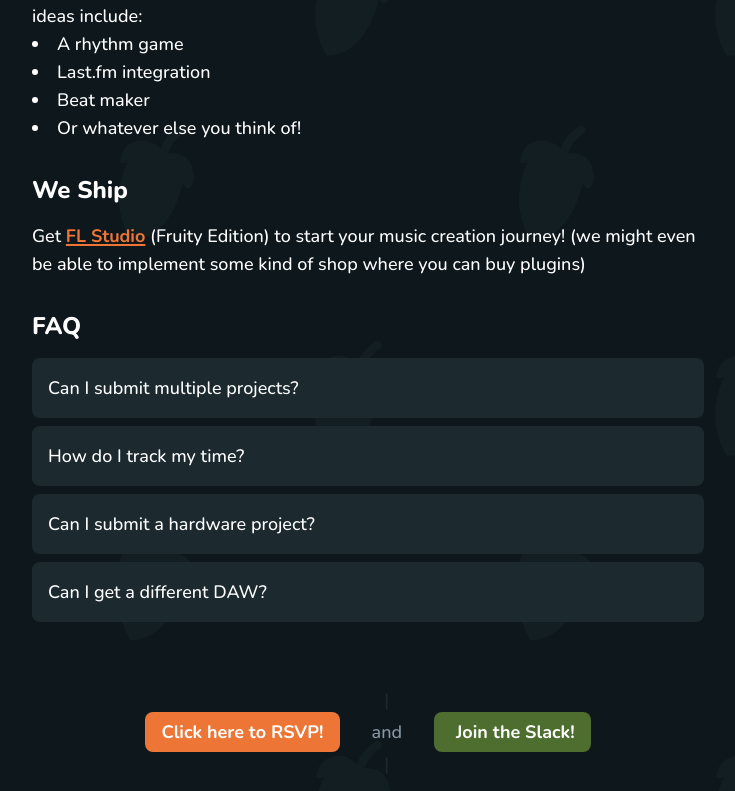
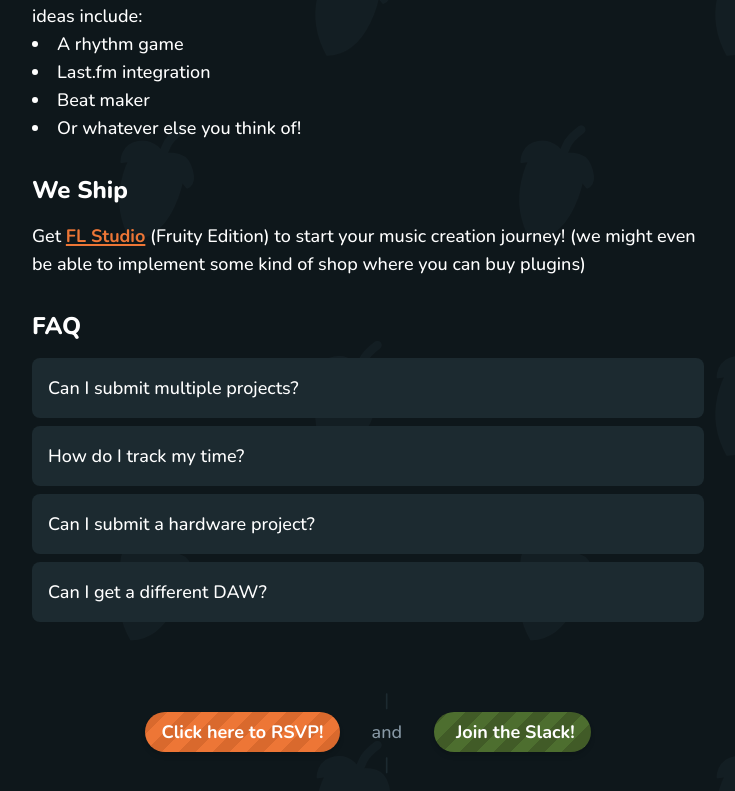
Before and after one commit to deltea/fruity, a SvelteKit app: page / in a window 1280 px wide. Shown: the part 635-1426 px from the top of the page, without its empty margins (272-1007 px from the left). Built offline with nearby package versions, Linux system fonts and the light colour scheme; a web font is replaced by a local one; what tailwind-animate would draw is missing.

Commit message:
cool buttons! (from magazine)

```diff
--- a/src/routes/+page.svelte
+++ b/src/routes/+page.svelte
@@ -8,14 +8,14 @@
   <main class="w-2xl space-y-16 mb-16">
     <header class="flex justify-between">
       <div class="flex sm:items-end items-center sm:gap-2 sm:flex-row flex-col">
-        <a href="/" class="text-accent no-underline inline-flex items-baseline text-3xl font-black group">
+        <a href="/" class="text-primary no-underline inline-flex items-baseline text-3xl font-black group">
           <img src="/logo-outline.png" alt="Fruity Logo" class="h-8 translate-y-1 group-hover:rotate-12 duration-100">
           <span>Fruity!</span>
         </a>
         <span>by Hack Club</span>
       </div>
 
-      <a href="https://fruity.fillout.com/rsvp" target="_blank" class="h-10 flex items-center font-bold bg-accent px-4 rounded-lg duration-100 hover:-translate-y-1 no-underline text-white">
+      <a href="https://fruity.fillout.com/rsvp" target="_blank" class="h-10 flex items-center font-bold bg-stripes px-4 rounded-lg duration-100 hover:-translate-y-1 no-underline text-white">
         Sign Up!
       </a>
     </header>
@@ -82,7 +82,7 @@
         <a
           href="https://fruity.fillout.com/rsvp"
           target="_blank"
-          class="h-10 flex items-center font-bold bg-accent px-4 rounded-lg duration-100 hover:-translate-y-1 no-underline text-white"
+          class="h-10 flex items-center font-bold bg-stripes px-4 rounded-lg duration-100 hover:-translate-y-1 no-underline text-white"
         >
           Click here to RSVP!
         </a>
@@ -102,7 +102,7 @@
         <a
           href="https://hackclub.enterprise.slack.com/archives/C0A6BBW662E"
           target="_blank"
-          class="h-10 flex items-center gap-1.5 font-bold bg-[#4D6E2F] px-4 rounded-lg duration-100 hover:-translate-y-1 no-underline text-white"
+          class="h-10 flex items-center gap-1.5 font-bold bg-stripes bg-stripes-green px-4 rounded-lg duration-100 hover:-translate-y-1 no-underline text-white"
         >
           <iconify-icon icon="mdi:slack" class="text-xl"></iconify-icon>
           <span>Join the Slack!</span>
--- a/src/routes/layout.css
+++ b/src/routes/layout.css
@@ -11,7 +11,7 @@
 
 @layer base {
   a {
-    @apply underline decoration-2 font-bold text-accent;
+    @apply underline decoration-2 font-bold text-primary;
   }
 
   h2 {
@@ -24,7 +24,11 @@
   --color-bg: #0E171B;
   --color-bg-1: #121E24;
   --color-bg-2: #1C2A30;
-  --color-accent: #ed7636;
+  --color-primary: #ed7636;
+  --color-primary-dark: #d9692d;
+  --color-secondary: #4D6E2F;
+  --color-secondary-dark: #415b27;
+
   --font-sans: "Nunito", sans-serif;
 
   @keyframes accordion-down {
@@ -46,6 +50,46 @@
 	}
 }
 
+@utility bg-stripes {
+  @apply relative isolate;
+
+  &::before {
+    content: "";
+    @apply absolute inset-0 -z-10 shadow-md rounded-4xl corner-squircle transition;
+
+    background-color: var(--color-stripes-bg, var(--color-primary-dark));
+    background-image: repeating-linear-gradient(
+      -45deg,
+      transparent,
+      transparent 12px,
+      var(--color-stripes-fg, var(--color-primary)) 12px,
+      var(--color-stripes-fg, var(--color-primary)) 24px
+    );
+    background-size: 200% 100%;
+    background-position: 0 0;
+  }
+
+  &:hover::before {
+    @apply brightness-75;
+    animation: stripe-move 1s linear infinite;
+  }
+}
+@utility bg-stripes-green {
+  --color-stripes-bg: var(--color-secondary-dark);
+  --color-stripes-fg: var(--color-secondary);
+}
+@keyframes stripe-move {
+  0% {
+    background-position: 0 0;
+  }
+  100% {
+    background-position: -33.9411254969543px 0;
+  }
+}
+@utility corner-squircle {
+  corner-shape: squircle;
+}
+
 body {
-  @apply bg-bg sm:text-lg text-base underline-offset-2 font-medium text-white selection:bg-accent selection:text-white;
+  @apply bg-bg sm:text-lg text-base underline-offset-2 font-medium text-white selection:bg-primary selection:text-white;
 }
```
